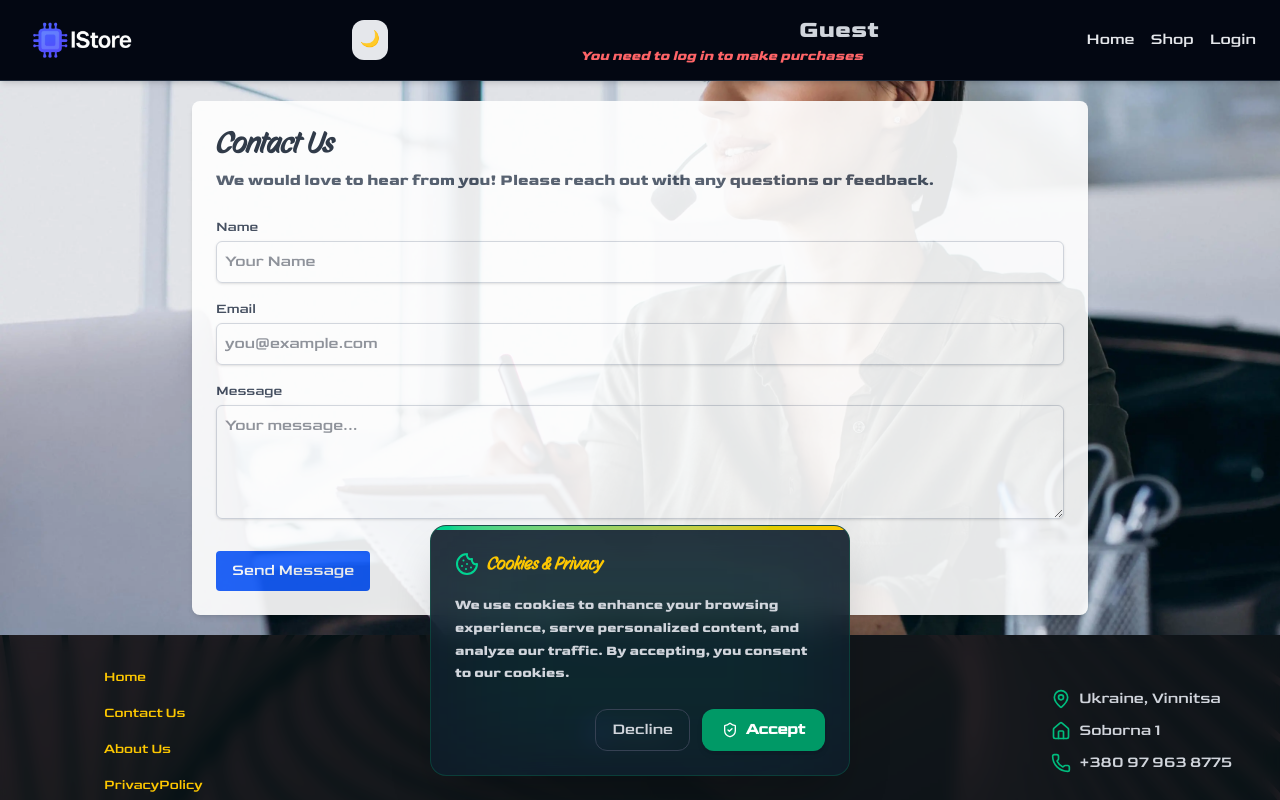
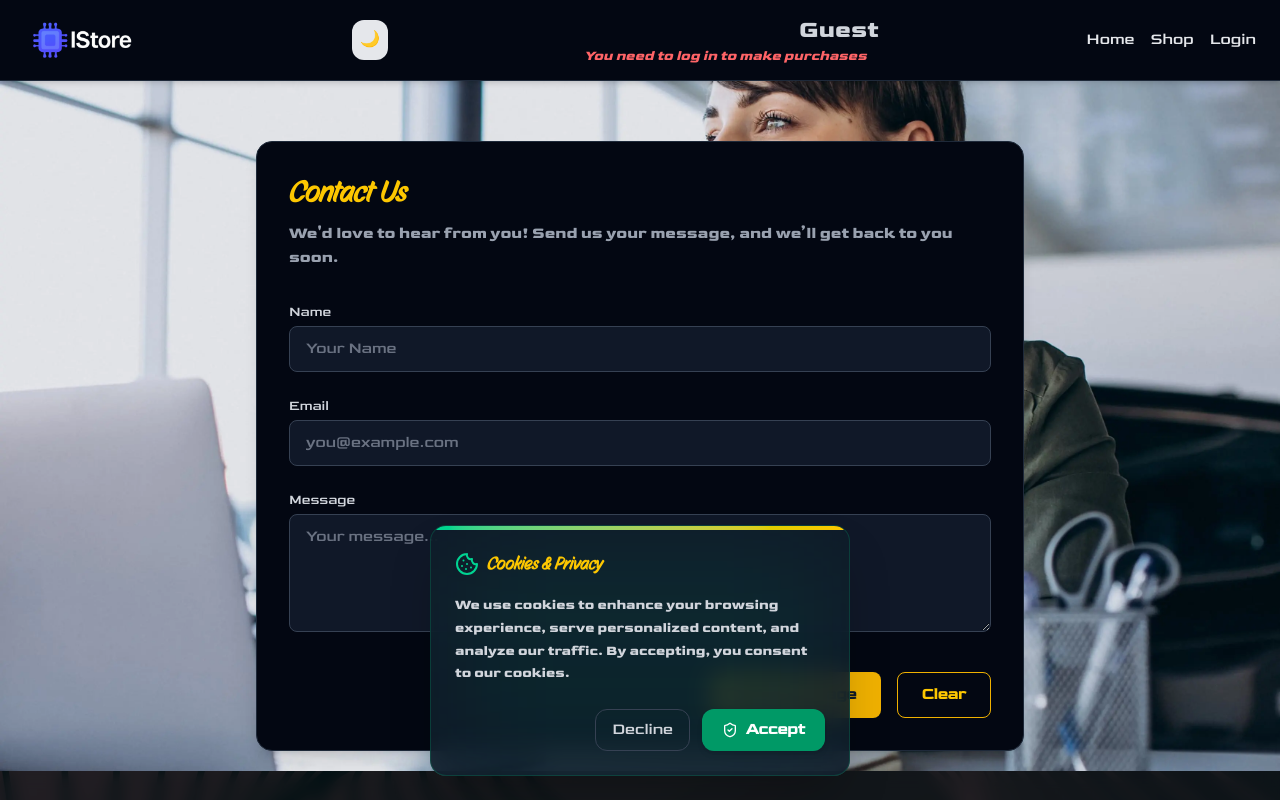
Before and after one commit to DmytroK-goit/IStore, a Next.js app: page /contactUs in a window 1280 px wide. Shown: the top 800 px of the page. Built offline with nearby package versions, Linux system fonts and the light colour scheme; no server answers.

Commit message:
fixed more style and logic

```diff
--- a/src/app/about/page.tsx
+++ b/src/app/about/page.tsx
@@ -4,7 +4,7 @@ import Link from 'next/link';
 
 export default function About() {
   return (
-    <main className="relative min-h-screen  text-gray-100 px-6 py-12 flex flex-col items-center">
+    <main className="relative min-h-screen text-gray-100 px-6 py-10 flex flex-col items-center">
       <Link
         href="/"
         className="absolute top-4 left-4 text-emerald-400 font-semibold transition-all duration-300 hover:underline hover:text-emerald-300 hover:translate-x-1"
@@ -15,7 +15,7 @@ export default function About() {
         initial={{ opacity: 0, y: 30 }}
         animate={{ opacity: 1, y: 0 }}
         transition={{ duration: 0.6 }}
-        className="max-w-5xl w-full space-y-12 bg-gray-900/60 backdrop-blur-md rounded-3xl shadow-xl p-8 border border-gray-800"
+        className="max-w-7xl w-full space-y-12 bg-gray-900/60 backdrop-blur-sm rounded-3xl shadow-xl p-8 border border-gray-800"
       >
         <h1 className="text-4xl md:text-5xl font-extrabold text-center text-yellow-400 drop-shadow-lg">
           About ISTORE
--- a/src/app/cart/page.tsx
+++ b/src/app/cart/page.tsx
@@ -12,6 +12,10 @@ import { selectProducts } from '@/redux/Products/selectors';
 import { CartItem, setCartItemQuantity } from '@/redux/Cart/sliсe';
 import { createOrder } from '@/redux/Order/operations';
 import PaymentModal from '@/components/paymentModal/paymentModal';
+import { selectUser } from '@/redux/UserAuth/selectors';
+import { useRouter } from 'next/navigation';
+import { motion } from 'framer-motion';
+import Image from 'next/image';
 
 interface SoldAddress {
   name: string;
@@ -30,13 +34,21 @@ export interface DetailedCartItem extends Product {
 }
 
 export default function CartPage() {
+  const user = useSelector(selectUser);
+  const router = useRouter();
+  const isLoggedIn = Boolean(user?.email !== '');
+  const products = useSelector(selectProducts);
   const dispatch = useDispatch<AppDispatch>();
-  const products = useSelector(selectProducts);
   const cart: CartItem[] = useSelector(selectCartItems);
-
   const [detailedItems, setDetailedItems] = useState<DetailedCartItem[]>([]);
   const [isModalOpen, setIsModalOpen] = useState(false);
   const [pendingValues, setPendingValues] = useState<SoldAddress | null>(null);
+
+  useEffect(() => {
+    if (!isLoggedIn) {
+      router.push('/login');
+    }
+  }, [isLoggedIn, router]);
 
   useEffect(() => {
     if (!products || products.length === 0) dispatch(fetchProducts());
@@ -100,7 +112,6 @@ export default function CartPage() {
       productId: ci.productId,
       quantity: ci.quantity,
     }));
-    console.log('Creating order with:', { address: pendingValues, items });
     await dispatch(createOrder({ address: pendingValues, items }));
     await dispatch(fetchCart());
 
@@ -115,64 +126,95 @@ export default function CartPage() {
 
   if (!cart || cart.length === 0) {
     return (
-      <div className="p-6">
-        <h2 className="text-2xl font-bold mb-6">Cart</h2>
-        <p>Your cart is currently empty.</p>
-      </div>
+      <motion.div
+        initial={{ opacity: 0, y: 20 }}
+        animate={{ opacity: 1, y: 0 }}
+        transition={{ duration: 0.4 }}
+        className="p-10 text-center text-gray-300"
+      >
+        <h2 className="text-3xl font-bold mb-4 text-yellow-400">Your Cart</h2>
+        <p className="text-gray-400">Your cart is currently empty.</p>
+      </motion.div>
     );
   }
 
   return (
-    <div className="p-6 grid grid-cols-1 md:grid-cols-2 gap-8">
-      <div>
-        <h2 className="text-2xl font-bold mb-6">Cart</h2>
-        <div className="">
+    <div className="p-6 grid grid-cols-1 md:grid-cols-2 gap-8 text-gray-200">
+      <motion.div
+        initial={{ opacity: 0, x: -30 }}
+        animate={{ opacity: 1, x: 0 }}
+        transition={{ duration: 0.5 }}
+      >
+        <h2 className="text-3xl font-bold mb-6 text-yellow-400">Your Cart</h2>
+        <div className="space-y-4">
           {detailedItems.map((item) => (
-            <div
+            <motion.div
               key={item._id}
-              className="flex justify-between items-center border rounded-xl p-4 bg-white shadow-md"
+              whileHover={{ scale: 1.02 }}
+              className="flex justify-between items-center border border-gray-700 rounded-2xl p-4 bg-gray-900 shadow-md"
             >
-              <div>
-                <button
-                  className="bg-red-500 w-16 rounded-2xl hover:bg-red-700"
-                  onClick={() => dispatch(removeFromCart(item.cartItemId))}
-                >
-                  Delete
-                </button>
-                <h3 className="font-semibold text-gray-800">{item.name}</h3>
-                <p className="text-sm text-gray-500">{item.category}</p>
-                <p className="text-gray-700">
-                  ${item.price} × {item.cartQuantity} = ${item.price * item.cartQuantity}
-                </p>
+              <div className="flex items-center gap-4">
+                <img
+                  src={item.img || '/img/no_item.jpg'}
+                  alt={item.name}
+                  width={100}
+                  height={100}
+                  className="rounded-lg object-cover"
+                />
+                <div>
+                  <h3 className="font-semibold text-yellow-300">{item.name}</h3>
+                  <p className="text-sm text-gray-400">{item.category}</p>
+                  <p className="text-gray-300">
+                    ${item.price} × {item.cartQuantity}{' '}
+                    <span className="text-yellow-400 font-semibold">
+                      = ${item.price * item.cartQuantity}
+                    </span>
+                  </p>
+                  <button
+                    className="mt-2 text-sm px-3 py-1 rounded-lg bg-red-600 hover:bg-red-700 transition"
+                    onClick={() => dispatch(removeFromCart(item.cartItemId))}
+                  >
+                    Delete
+                  </button>
+                </div>
               </div>
               <div className="flex items-center gap-2">
                 <button
                   onClick={() =>
                     handleQuantityChange(item._id, item.cartQuantity, -1, item.quantity)
                   }
-                  className="px-2 py-1 bg-red-500 text-white rounded hover:bg-red-600"
+                  className="px-3 py-1 bg-gray-700 text-white rounded hover:bg-gray-600"
                 >
                   -
                 </button>
-                <span className="text-gray-900">{item.cartQuantity}</span>
+                <span className="text-yellow-400 font-semibold">{item.cartQuantity}</span>
                 <button
                   onClick={() =>
                     handleQuantityChange(item._id, item.cartQuantity, +1, item.quantity)
                   }
-                  className="px-2 py-1 bg-green-500 text-white rounded hover:bg-green-600"
+                  className="px-3 py-1 bg-gray-700 text-white rounded hover:bg-gray-600"
                 >
                   +
                 </button>
               </div>
-            </div>
+            </motion.div>
           ))}
         </div>
         <div className="mt-6 text-right">
-          <p className="text-xl font-bold">Total: ${total}</p>
+          <p className="text-2xl font-bold text-yellow-400">
+            Total: <span className="text-white">${total.toFixed(2)}</span>
+          </p>
         </div>
-      </div>
-      <div>
-        <h2 className="text-2xl font-bold mb-6">Delivery details</h2>
+      </motion.div>
+
+      {/* DELIVERY FORM */}
+      <motion.div
+        initial={{ opacity: 0, x: 30 }}
+        animate={{ opacity: 1, x: 0 }}
+        transition={{ duration: 0.5 }}
+        className="p-6 rounded-2xl shadow-md bg-gray-950 bg-opacity-90 border border-gray-800"
+      >
+        <h2 className="text-3xl font-bold mb-6 text-yellow-400">Delivery Details</h2>
         <Formik
           initialValues={{
             name: '',
@@ -188,11 +230,11 @@ export default function CartPage() {
           onSubmit={handleSubmit}
         >
           {({ isSubmitting }) => (
-            <Form className="space-y-3">
+            <Form className="space-y-4">
               {['name', 'surname', 'phone', 'city', 'street', 'house', 'apartment', 'comment'].map(
                 (field) => (
                   <div key={field}>
-                    <label htmlFor={field} className="block font-medium text-gray-400">
+                    <label htmlFor={field} className="block text-sm font-medium text-gray-400 mb-1">
                       {field.charAt(0).toUpperCase() + field.slice(1)}
                     </label>
                     <Field
@@ -200,25 +242,27 @@ export default function CartPage() {
                       id={field}
                       name={field}
                       placeholder={field.charAt(0).toUpperCase() + field.slice(1)}
-                      className="w-full border p-2 rounded"
+                      className="w-full bg-gray-900 border border-gray-700 rounded-lg px-3 py-2 text-gray-200 placeholder-gray-500 focus:outline-none focus:ring-2 focus:ring-yellow-400 transition"
                     />
-                    <ErrorMessage name={field} component="div" className="text-red-500 text-sm" />
+                    <ErrorMessage name={field} component="div" className="text-red-400 text-sm" />
                   </div>
                 ),
               )}
-              <button
+              <motion.button
                 type="submit"
                 disabled={isSubmitting}
-                className="mt-4 px-4 py-2 bg-blue-600 text-white rounded hover:bg-blue-700 w-full"
+                whileHover={{ scale: 1.02 }}
+                whileTap={{ scale: 0.95 }}
+                className="mt-4 w-full py-3 rounded-lg font-semibold bg-yellow-500 text-gray-900 hover:bg-yellow-400 transition disabled:opacity-50"
               >
-                Place Order
-              </button>
+                {isSubmitting ? 'Processing...' : 'Place Order'}
+              </motion.button>
             </Form>
           )}
         </Formik>
 
         {isModalOpen && <PaymentModal onConfirm={handleConfirm} onCancel={handleCancel} />}
-      </div>
+      </motion.div>
     </div>
   );
 }
--- a/src/app/contactUs/page.tsx
+++ b/src/app/contactUs/page.tsx
@@ -6,6 +6,7 @@ import { AppDispatch } from '@/redux/store';
 import { addContactUsMessage } from '@/redux/ContactUs/operations';
 import { toast, ToastContainer } from 'react-toastify';
 import 'react-toastify/dist/ReactToastify.css';
+import { motion } from 'framer-motion';
 
 interface ContactFormValues {
   name: string;
@@ -41,11 +42,17 @@ export default function ContactUs() {
   };
 
   return (
-    <div className="max-w-4xl mx-auto p-6 bg-white opacity-90 rounded-lg shadow-md">
-      <ToastContainer position="top-right" autoClose={3000} />
-      <h2 className="text-3xl font-bold mb-2 text-gray-800">Contact Us</h2>
-      <p className="text-gray-600 mb-6">
-        We would love to hear from you! Please reach out with any questions or feedback.
+    <motion.div
+      initial={{ opacity: 0, y: 20 }}
+      animate={{ opacity: 1, y: 0 }}
+      transition={{ duration: 0.6 }}
+      className="max-w-3xl mx-auto mt-10 p-8 bg-gray-950 bg-opacity-90 backdrop-blur-md border border-gray-800 rounded-2xl shadow-lg text-gray-100"
+    >
+      <ToastContainer position="top-right" autoClose={3000} theme="dark" />
+
+      <h2 className="text-3xl font-bold mb-3 text-yellow-400">Contact Us</h2>
+      <p className="text-gray-400 mb-8">
+        We'd love to hear from you! Send us your message, and we’ll get back to you soon.
       </p>
 
       <Formik
@@ -54,22 +61,24 @@ export default function ContactUs() {
         onSubmit={handleSubmit}
       >
         {({ isSubmitting }) => (
-          <Form className="space-y-4">
+          <Form className="space-y-6">
+            {/* Name */}
             <div>
-              <label htmlFor="name" className="block text-sm font-medium text-gray-700">
+              <label htmlFor="name" className="block text-sm font-medium text-gray-300 mb-1">
                 Name
               </label>
               <Field
                 id="name"
                 name="name"
                 placeholder="Your Name"
-                className="mt-1 block w-full border border-gray-300 rounded-md shadow-sm p-2 text-gray-900"
+                className="w-full bg-gray-900 border border-gray-700 rounded-lg px-4 py-2.5 text-gray-200 placeholder-gray-500 focus:outline-none focus:ring-2 focus:ring-yellow-400 transition"
               />
-              <ErrorMessage name="name" component="div" className="text-red-500 text-sm mt-1" />
+              <ErrorMessage name="name" component="div" className="text-red-400 text-sm mt-1" />
             </div>
 
+            {/* Email */}
             <div>
-              <label htmlFor="email" className="block text-sm font-medium text-gray-700">
+              <label htmlFor="email" className="block text-sm font-medium text-gray-300 mb-1">
                 Email
               </label>
               <Field
@@ -77,13 +86,14 @@ export default function ContactUs() {
                 id="email"
                 name="email"
                 placeholder="you@example.com"
-                className="mt-1 block w-full border border-gray-300 rounded-md shadow-sm p-2 text-gray-900"
+                className="w-full bg-gray-900 border border-gray-700 rounded-lg px-4 py-2.5 text-gray-200 placeholder-gray-500 focus:outline-none focus:ring-2 focus:ring-yellow-400 transition"
               />
-              <ErrorMessage name="email" component="div" className="text-red-500 text-sm mt-1" />
+              <ErrorMessage name="email" component="div" className="text-red-400 text-sm mt-1" />
             </div>
 
+            {/* Message */}
             <div>
-              <label htmlFor="message" className="block text-sm font-medium text-gray-700">
+              <label htmlFor="message" className="block text-sm font-medium text-gray-300 mb-1">
                 Message
               </label>
               <Field
@@ -92,21 +102,35 @@ export default function ContactUs() {
                 name="message"
                 rows={4}
                 placeholder="Your message..."
-                className="mt-1 block w-full border border-gray-300 rounded-md shadow-sm p-2 text-gray-900"
+                className="w-full bg-gray-900 border border-gray-700 rounded-lg px-4 py-2.5 text-gray-200 placeholder-gray-500 focus:outline-none focus:ring-2 focus:ring-yellow-400 transition"
               />
-              <ErrorMessage name="message" component="div" className="text-red-500 text-sm mt-1" />
+              <ErrorMessage name="message" component="div" className="text-red-400 text-sm mt-1" />
             </div>
 
-            <button
-              type="submit"
-              disabled={isSubmitting}
-              className="mt-4 px-4 py-2 bg-blue-600 text-white rounded hover:bg-blue-700"
-            >
-              Send Message
-            </button>
+            {/* Buttons */}
+            <div className="flex flex-col sm:flex-row gap-4 justify-end pt-2">
+              <motion.button
+                type="submit"
+                disabled={isSubmitting}
+                whileHover={{ scale: 1.02 }}
+                whileTap={{ scale: 0.95 }}
+                className="px-6 py-2.5 rounded-lg font-semibold bg-yellow-500 text-gray-900 hover:bg-yellow-400 transition disabled:opacity-50"
+              >
+                {isSubmitting ? 'Sending...' : 'Send Message'}
+              </motion.button>
+
+              <motion.button
+                type="reset"
+                whileHover={{ scale: 1.02 }}
+                whileTap={{ scale: 0.95 }}
+                className="px-6 py-2.5 rounded-lg font-semibold border border-yellow-500 text-yellow-400 hover:bg-yellow-500 hover:text-gray-900 transition"
+              >
+                Clear
+              </motion.button>
+            </div>
           </Form>
         )}
       </Formik>
-    </div>
+    </motion.div>
   );
 }
--- a/src/app/login/page.tsx
+++ b/src/app/login/page.tsx
@@ -19,7 +19,6 @@ interface LoginFormValues {
 export default function Login() {
   const router = useRouter();
   const dispatch = useDispatch<AppDispatch>();
-
   const initialValues: LoginFormValues = { email: '', password: '' };
 
   const validationSchema = Yup.object({
@@ -47,6 +46,9 @@ export default function Login() {
     } finally {
       setSubmitting(false);
     }
+  };
+  const handleRegisterRedirect = () => {
+    router.push('/register');
   };
 
   return (
@@ -116,6 +118,17 @@ export default function Login() {
               >
                 {isSubmitting ? 'Logging in...' : 'Login'}
               </motion.button>
+              <motion.button
+                onClick={handleRegisterRedirect}
+                initial={{ x: -5 }}
+                animate={{ x: 0 }}
+                whileHover={{ scale: 1.02 }}
+                whileTap={{ scale: 0.9 }}
+                type="button"
+                className="bg-transparent border-2 border-emerald-600 text-emerald-600 font-semibold py-3 rounded-lg shadow-md hover:bg-emerald-600 hover:text-white transition disabled:opacity-50 cursor-pointer"
+              >
+                Register
+              </motion.button>
             </Form>
           )}
         </Formik>
--- a/src/app/products/page.tsx
+++ b/src/app/products/page.tsx
@@ -30,8 +30,9 @@ export default function ProductsPage() {
   const [page, setPage] = useState(1);
   const limit = 20;
 
-  const filteredProducts =
-    selectedCategory === 'All' ? products : products.filter((p) => p.category === selectedCategory);
+  const filteredProducts = (
+    selectedCategory === 'All' ? products : products.filter((p) => p.category === selectedCategory)
+  ).filter((p) => p.category !== 'Education');
 
   const totalPages = Math.ceil(filteredProducts.length / limit);
   const paginatedProducts = filteredProducts.slice((page - 1) * limit, page * limit);
@@ -81,7 +82,9 @@ export default function ProductsPage() {
         >
           <p className="text-2xl font-bold mb-2">Categories</p>
           <div className="grid grid-cols-2 md:grid-cols-1 gap-4">
-            {categories.map((cat) => (
+            {categories
+              .filter((cat) => cat !== 'Education')
+              .map((cat) => (
                 <button
                   key={cat}
                   onClick={() => {
@@ -103,8 +106,10 @@ export default function ProductsPage() {
         </motion.div>
 
         <div>
-          <motion.div className="grid gap-6 grid-cols-1 sm:grid-cols-2 md:grid-cols-2 lg:grid-cols-3 xl:grid-cols-4">
-            {paginatedProducts.map((product) => {
+          <motion.div className="grid gap-6 grid-cols-2 sm:grid-cols-3 md:grid-cols-3 lg:grid-cols-3 xl:grid-cols-4 2xl:grid-cols-5 3xl:grid-cols-6">
+            {paginatedProducts
+              .filter((product) => product.category !== 'Education')
+              .map((product) => {
                 const outOfStock = product.quantity === 0;
 
                 return (
@@ -169,7 +174,9 @@ export default function ProductsPage() {
                     <p className="font-bold text-lg text-gray-100 mb-1">${product.price}</p>
 
                     {outOfStock ? (
-                    <p className="text-sm text-red-500 font-medium mb-2">Product is out of stock</p>
+                      <p className="text-sm text-red-500 font-medium mb-2">
+                        Product is out of stock
+                      </p>
                     ) : product.quantity < 10 ? (
                       <p className="text-sm text-orange-400 font-medium mb-2">
                         Product is running out
--- a/src/app/register/page.tsx
+++ b/src/app/register/page.tsx
@@ -58,6 +58,9 @@ export default function Register() {
     } finally {
       setSubmitting(false);
     }
+  };
+  const handleLoginRedirect = () => {
+    router.push('/login');
   };
 
   return (
@@ -136,6 +139,17 @@ export default function Register() {
               >
                 {isSubmitting ? 'Registering...' : 'Register'}
               </button>
+              <motion.button
+                onClick={handleLoginRedirect}
+                initial={{ x: -5 }}
+                animate={{ x: 0 }}
+                whileHover={{ scale: 1.02 }}
+                whileTap={{ scale: 0.9 }}
+                type="button"
+                className="bg-transparent border-2 border-emerald-600 text-emerald-600 font-semibold py-3 rounded-lg shadow-md hover:bg-emerald-600 hover:text-white transition disabled:opacity-50 cursor-pointer"
+              >
+                Login
+              </motion.button>
             </Form>
           )}
         </Formik>
```
Lines whose indentation alone changed are shown as unchanged.
